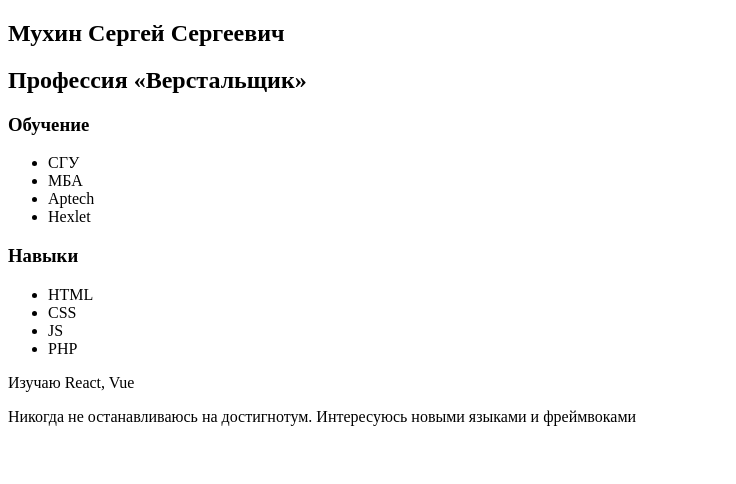
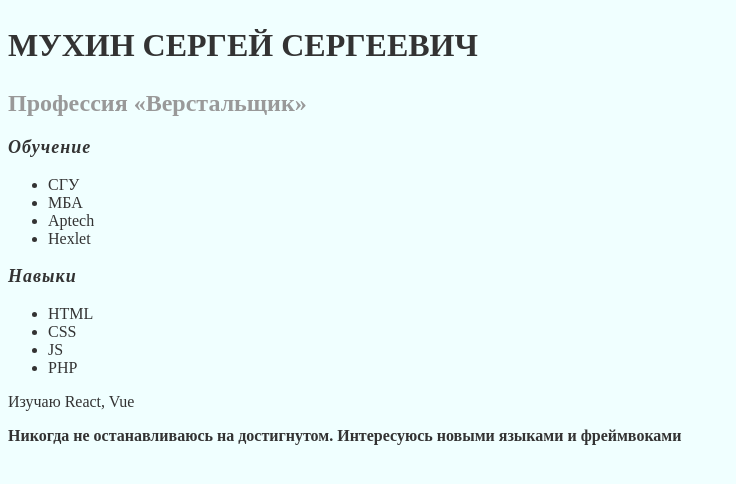
Before and after one commit to optiserv/html, a plain HTML site: page index.html in a window 1280 px wide. Shown: the whole page, without its empty margins (0-736 px from the left). Drawn offline with Linux system fonts and the light colour scheme.

Commit message:
Change content and styles

```diff
--- a/index.html
+++ b/index.html
@@ -3,6 +3,7 @@
     <head>
         <meta charset="UTF-8" >
         <title>Моё малое резюме</title>
+        <link rel="stylesheet" href="style.css" >
     </head>
 <body>
     <section>
@@ -24,7 +25,7 @@
       </ul>
       <div class="quater">Изучаю React, Vue</div>
         <p>
-          Никогда не останавливаюсь на достигнотум. Интересуюсь новыми языками и фреймвоками
+          Никогда не останавливаюсь на достигнутом. Интересуюсь новыми языками и фреймвоками
         </p>
       </section>
 </body>
--- a/style.css
+++ b/style.css
@@ -1,8 +1,23 @@
 body {
     color:#333;
     background-color: azure;
-    font-size: 17px;
+    font-size: 16px;
+}
+h1{
+    font-size: 32px;
+    font-weight: bold;
+    text-transform: uppercase;
+}
+h2{
+    font-size: 24px;
+    color:#999;
+}
+h3{
+    font-size: 18px;
+    font-style: italic;
+    letter-spacing: 1px;
 }
 p {
     font-weight:bold;
+    margin-bottom: 1em;
 }
```
